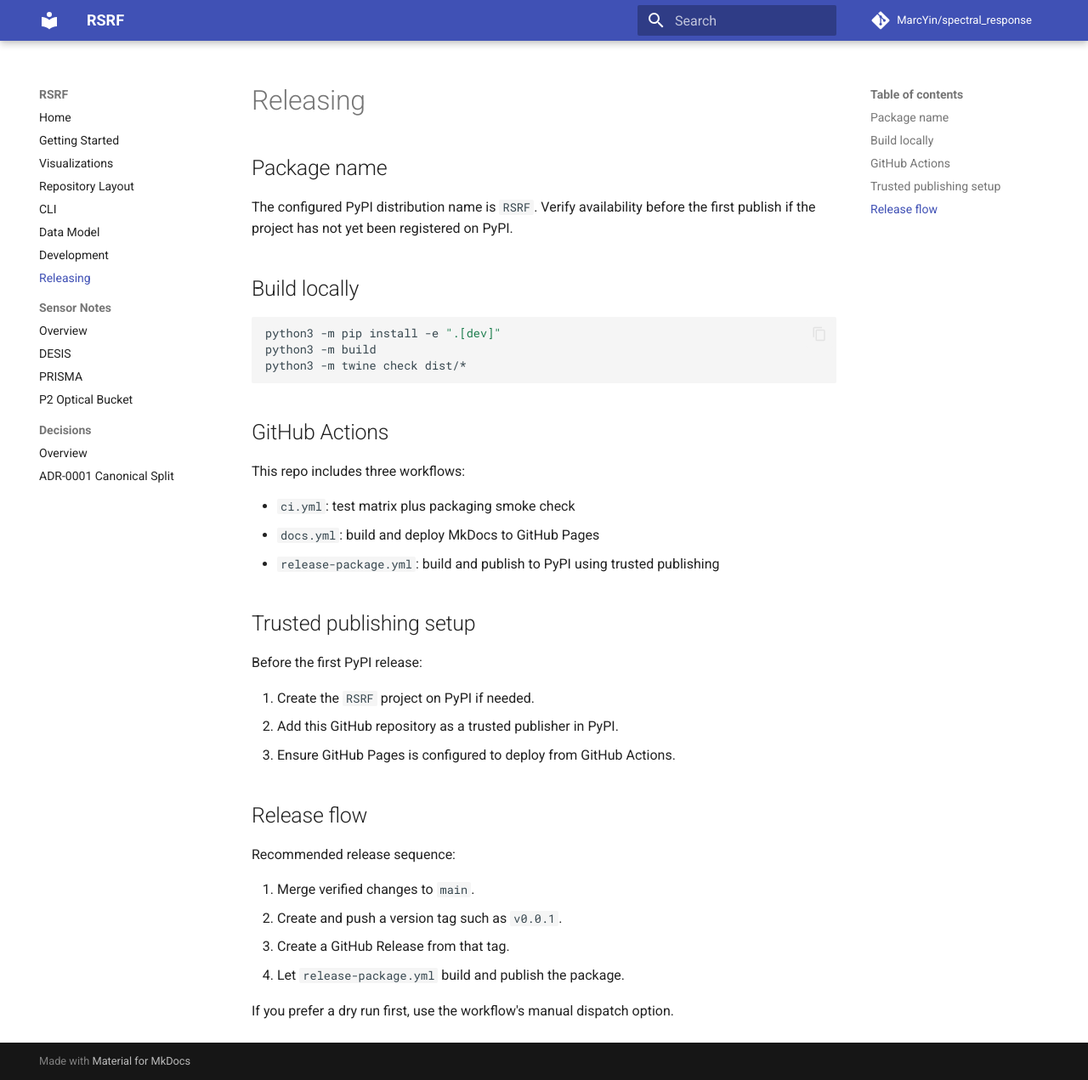
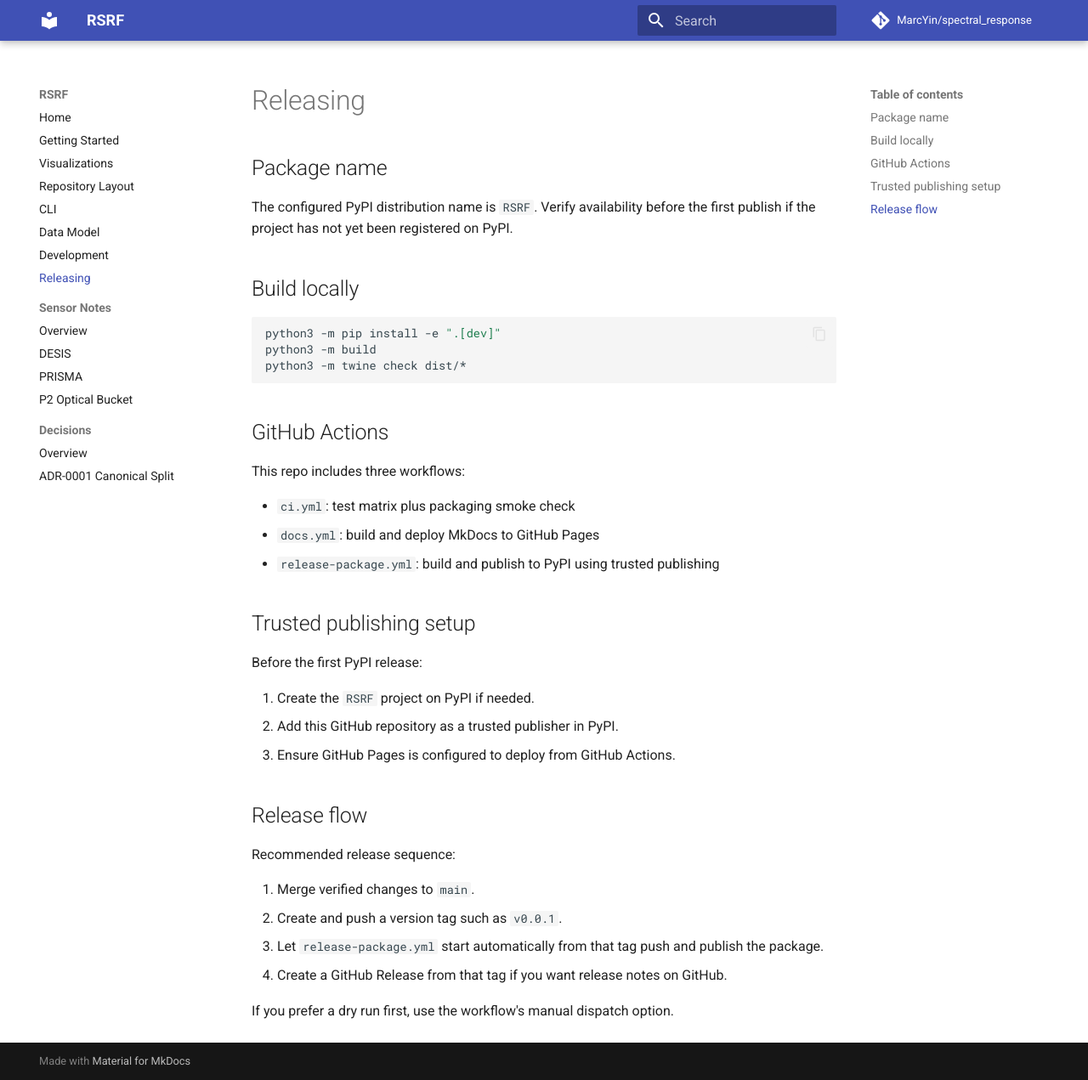
Before and after one commit to MarcYin/spectral_response, an MkDocs documentation site: the page built from docs/releasing.md, in a window 1280 px wide and 1271 px high. Shown: the whole window at 85% size. Built offline with MkDocs 1.6.1 and Material for MkDocs 9.7.7, drawn with Linux system fonts in a browser that asks for light colours; a script that is not in the unit is left out; comment, search, counter and statistics services are not loaded.

Commit message:
ci: publish PyPI releases from version tags
Change the release-package workflow to trigger from pushed version tags instead of waiting for a GitHub Release publication event.

Update the release guide to match the new flow: pushing a tag like v0.0.1 now starts the trusted-publishing job automatically, while creating a GitHub Release remains optional for release notes rather than required for PyPI publication.

```diff
--- a/docs/releasing.md
+++ b/docs/releasing.md
@@ -34,7 +34,7 @@ Recommended release sequence:
 
 1. Merge verified changes to `main`.
 2. Create and push a version tag such as `v0.0.1`.
-3. Create a GitHub Release from that tag.
-4. Let `release-package.yml` build and publish the package.
+3. Let `release-package.yml` start automatically from that tag push and publish the package.
+4. Create a GitHub Release from that tag if you want release notes on GitHub.
 
 If you prefer a dry run first, use the workflow's manual dispatch option.
```
Also changed, not shown: 1 other file.
